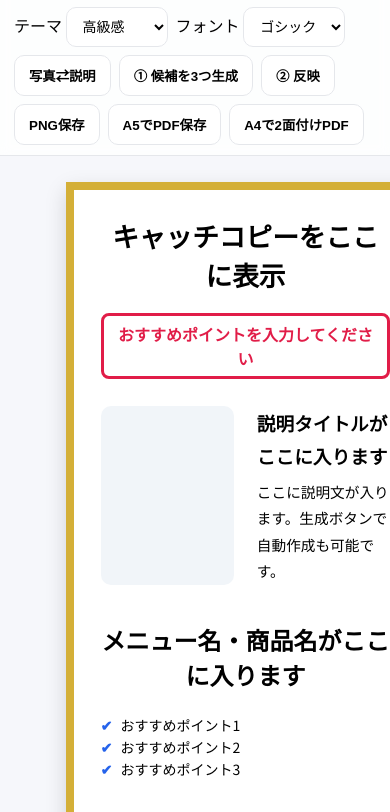
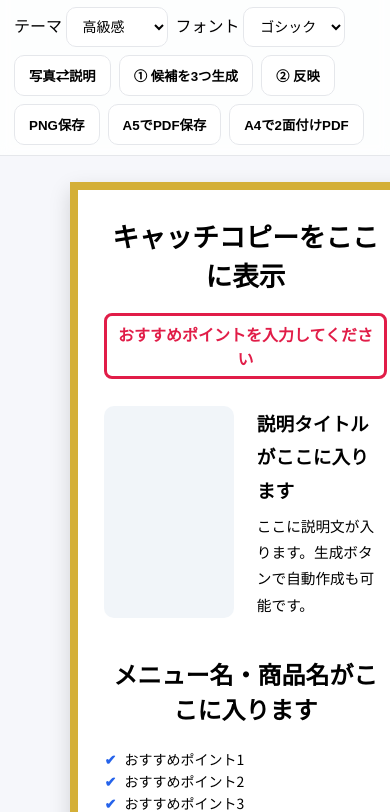
Before and after one commit to keiichi3573/pop-generator, a plain HTML site: page index.html in a window 390 px wide. Shown: the part 37-849 px from the top of the page. Drawn offline with nearby package versions, Linux system fonts and the light colour scheme.

Commit message:
Add files via upload

```diff
--- a/index.html
+++ b/index.html
@@ -106,7 +106,7 @@ header .wrap,
 /* A5キャンバス：iPhone Chrome/Safari で“右と下”が確実に収まる幅指定
    420px（PC）～ 最小300px（小型端末）までを自動可変 */
 .a5{
-  width: clamp(300px, 92vw, 420px); /* ← 画面幅に合わせて必ず収まる */
+  width: clamp(300px, 90vw, 420px); /* ← 画面幅に合わせて必ず収まる */
   height: auto;
   max-width: -webkit-fill-available; /* iOS系ブラウザ向けの保険 */
 }
```
